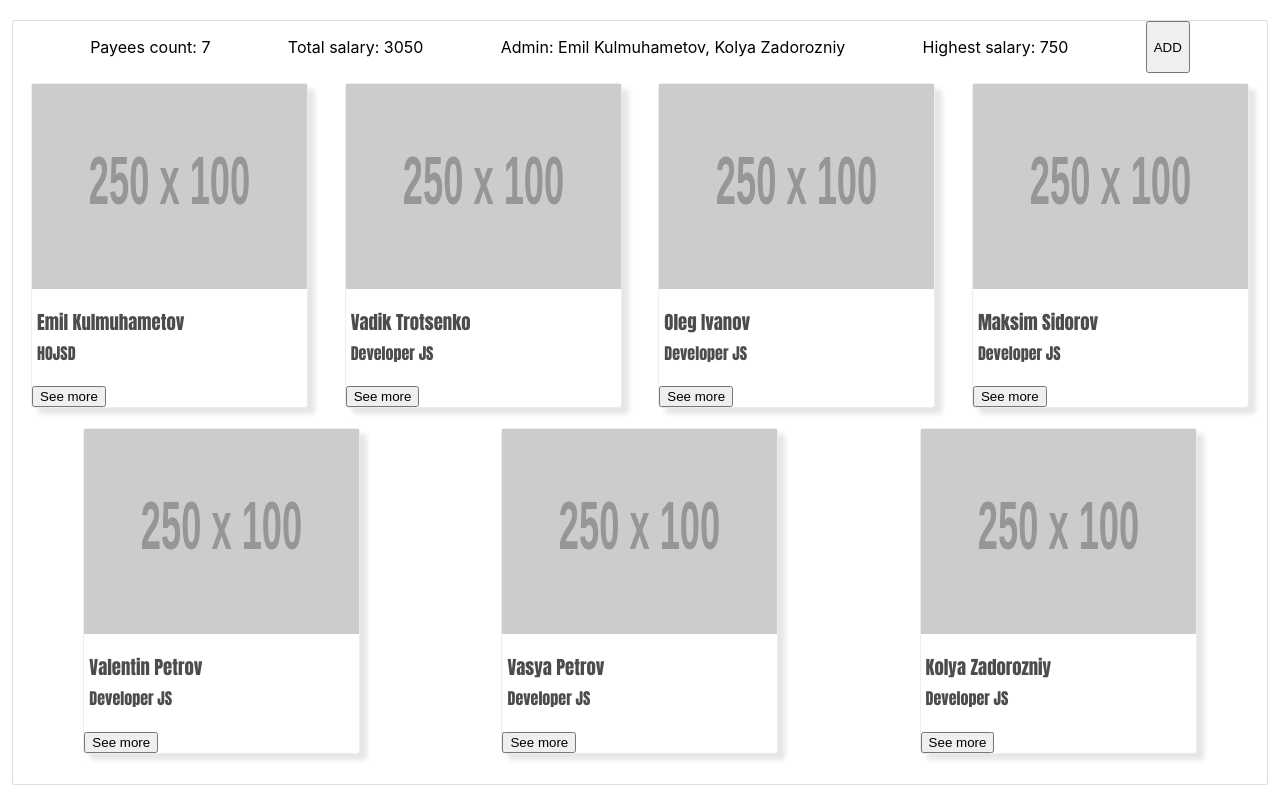
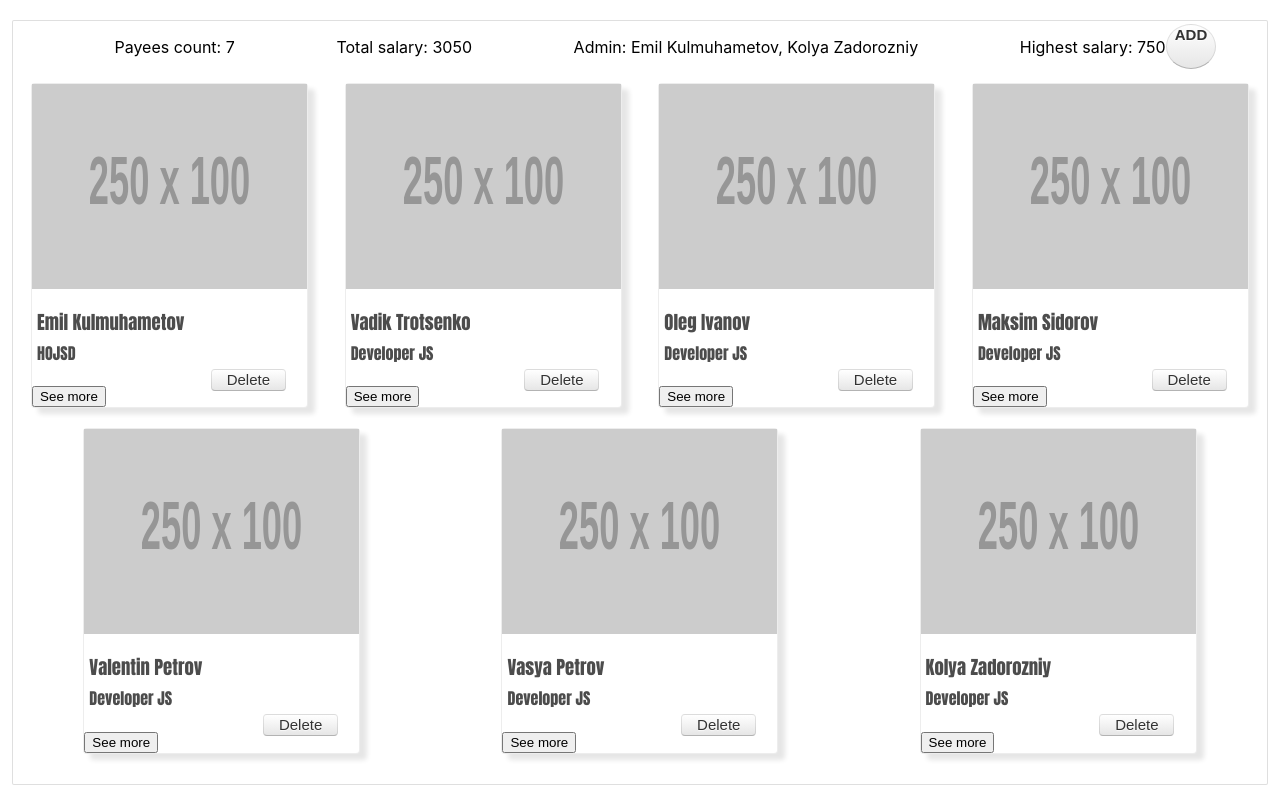
Before and after one commit to emiljj/vadim-react-js-payroll, a React (Create React App) app: page / in a window 1280 px wide. Built offline with nearby package versions, Linux system fonts and the light colour scheme.

Commit message:
added form

```diff
--- a/src/composed-components/payee/PayeeCard/payee-card.component.tsx
+++ b/src/composed-components/payee/PayeeCard/payee-card.component.tsx
@@ -8,6 +8,7 @@ interface IPayeeCardProps {
   isOpened: boolean;
   handleSeeMoreBtnClick: () => void;
   handleSeeLessBtnClick: () => void;
+  handleDeleteBtnClick: () => void;
 }
 
 const getRolesList = (payee: IPayee): string => {
@@ -22,11 +23,16 @@ const PayeeCard = (props: IPayeeCardProps) => {
     isOpened,
     handleSeeMoreBtnClick,
     handleSeeLessBtnClick,
+    handleDeleteBtnClick,
   } = props;
 
   return (
     <div className="payee-card">
-      <img className="payee-card__image" src="https://fakeimg.pl/250x100/" />
+      <img
+        className="payee-card__image"
+        alt=""
+        src="https://fakeimg.pl/250x100/"
+      />
       <div className="payee-card__title">
         <div className="name__title">
           <h3>{`${payee.firstName} ${payee.lastName}`}</h3>
@@ -35,6 +41,9 @@ const PayeeCard = (props: IPayeeCardProps) => {
           </div>
         </div>
       </div>
+      <button className="button-delete" onClick={handleDeleteBtnClick}>
+        Delete
+      </button>
       {!isOpened && <button onClick={handleSeeMoreBtnClick}>See more</button>}
       {isOpened && (
         <div className="payee-card__information">
--- a/src/composed-components/payee/PayeeCard/payee-card.style.css
+++ b/src/composed-components/payee/PayeeCard/payee-card.style.css
@@ -61,3 +61,153 @@
   border-top: 20px solid rgb(189, 185, 182);
   clear: both;
 }
+
+.button-delete {
+  background: linear-gradient(to bottom, #ffffff, #e6e6e6) #f5f5f5 repeat-x;
+  border-color: rgba(0, 0, 0, 0.1) rgba(0, 0, 0, 0.1) #b3b3b3;
+  border-radius: 4px;
+  border-style: solid;
+  border-width: 1px;
+  box-shadow: 0 1px 0 rgba(255, 255, 255, 0.2) inset,
+    0 1px 2px rgba(0, 0, 0, 0.05);
+  color: #333333;
+  text-decoration: none;
+  display: block;
+  font-size: 15px;
+  width: 75px;
+  line-height: 20px;
+  padding: 0px 12px;
+  text-align: center;
+  text-shadow: 0 1px 1px rgba(255, 255, 255, 0.75);
+  position: absolute;
+  left: 65%;
+  bottom: 5%;
+  -webkit-transition-duration: 0.3s;
+  transition-duration: 0.3s;
+  -webkit-transition-property: -webkit-transform;
+  transition-property: transform;
+  -webkit-tap-highlight-color: rgba(0, 0, 0, 0);
+  -webkit-transform: translateZ(0);
+  -ms-transform: translateZ(0);
+  transform: translateZ(0);
+  box-shadow: 0 0 1px rgba(0, 0, 0, 0);
+}
+
+.button-delete:before {
+  pointer-events: none;
+  position: absolute;
+  z-index: -1;
+  content: '';
+  top: 100%;
+  left: 5%;
+  height: 10px;
+  width: 90%;
+  opacity: 0;
+  background: -webkit-radial-gradient(
+    center,
+    ellipse,
+    rgba(0, 0, 0, 0.35) 0%,
+    rgba(0, 0, 0, 0) 80%
+  );
+  background: radial-gradient(
+    ellipse at center,
+    rgba(0, 0, 0, 0.35) 0%,
+    rgba(0, 0, 0, 0) 80%
+  );
+  -webkit-transition-duration: 0.3s;
+  transition-duration: 0.3s;
+  -webkit-transition-property: -webkit-transform, opacity;
+  transition-property: transform, opacity;
+}
+
+.button-delete:hover {
+  -webkit-transform: translateY(-5px);
+  -ms-transform: translateY(-5px);
+  transform: translateY(-5px);
+}
+.button-delete:hover:before {
+  opacity: 1;
+  -webkit-transform: translateY(5px);
+  -ms-transform: translateY(5px);
+  transform: translateY(5px);
+}
+
+.button-delete:focus {
+  outline: none;
+}
+
+.add-button {
+  background: linear-gradient(to bottom, #ffffff, #e6e6e6) #f5f5f5 repeat-x;
+  border-color: rgba(0, 0, 0, 0.1) rgba(0, 0, 0, 0.1) #b3b3b3;
+  border-radius: 50%;
+  border-style: solid;
+  border-width: 1px;
+  box-shadow: 0 1px 0 rgba(255, 255, 255, 0.2) inset,
+    0 1px 2px rgba(0, 0, 0, 0.05);
+  color: #333333;
+  text-decoration: none;
+  display: flex;
+  font-size: 15px;
+  font-weight: 900;
+  width: 50px;
+  height: 45px;
+  line-height: 20px;
+  padding: 0px 12px;
+  justify-content: center;
+  text-shadow: 0 1px 1px rgba(255, 255, 255, 0.75);
+  position: absolute;
+  right: 5%;
+  top: 3%;
+  -webkit-transition-duration: 0.3s;
+  transition-duration: 0.3s;
+  -webkit-transition-property: -webkit-transform;
+  transition-property: transform;
+  -webkit-tap-highlight-color: rgba(0, 0, 0, 0);
+  -webkit-transform: translateZ(0);
+  -ms-transform: translateZ(0);
+  transform: translateZ(0);
+  box-shadow: 0 0 1px rgba(0, 0, 0, 0);
+}
+
+.add-button:before {
+  pointer-events: none;
+  position: absolute;
+  z-index: -1;
+  content: '';
+  top: 100%;
+  left: 5%;
+  height: 10px;
+  width: 90%;
+  opacity: 0;
+  background: -webkit-radial-gradient(
+    center,
+    ellipse,
+    rgba(0, 0, 0, 0.35) 0%,
+    rgba(0, 0, 0, 0) 80%
+  );
+  background: radial-gradient(
+    ellipse at center,
+    rgba(0, 0, 0, 0.35) 0%,
+    rgba(0, 0, 0, 0) 80%
+  );
+  -webkit-transition-duration: 0.3s;
+  transition-duration: 0.3s;
+  -webkit-transition-property: -webkit-transform, opacity;
+  transition-property: transform, opacity;
+}
+
+.add-button:hover {
+  -webkit-transform: translateY(-5px);
+  -ms-transform: translateY(-5px);
+  transform: translateY(-5px);
+}
+.add-button:hover:before {
+  opacity: 1;
+  -webkit-transform: translateY(5px);
+  -ms-transform: translateY(5px);
+  transform: translateY(5px);
+}
+
+.add-button:focus {
+  outline: none;
+}
--- /dev/null
+++ b/src/composed-components/payee/PayeeForm/payee-form.component.tsx
@@ -0,0 +1,15 @@
+import React from 'react';
+
+import './payee-form.style.css';
+
+interface IPayeeFormProps {}
+
+const PayeeForm = (props: IPayeeFormProps) => {
+  return (
+    <div className="payee-form">
+      <h1>Here could be your form</h1>
+    </div>
+  );
+};
+
+export default PayeeForm;
--- /dev/null
+++ b/src/containers/PayeesContainer/PayeePageHeader.tsx
@@ -0,0 +1,42 @@
+import React from 'react';
+
+import './payees.container.style.css';
+
+interface IPayeePageHeaderProps {
+  payeesCount: number;
+  totalSalary: number;
+  adminNames: string;
+  highestSalary: number;
+  onAddButtonClick: () => void;
+}
+
+const PayeePageHeader = (props: IPayeePageHeaderProps) => {
+  const {
+    payeesCount,
+    totalSalary,
+    adminNames,
+    highestSalary,
+    onAddButtonClick,
+  } = props;
+  return (
+    <div className="payee-container__header">
+      <div>
+        <p>Payees count: {payeesCount} </p>
+      </div>
+      <div>
+        <p>Total salary: {totalSalary} </p>
+      </div>
+      <div>
+        <p>Admin: {adminNames}</p>
+      </div>
+      <div>
+        <p>Highest salary: {highestSalary}</p>
+      </div>
+      <button className="add-button" onClick={onAddButtonClick}>
+        ADD
+      </button>
+    </div>
+  );
+};
+
+export default PayeePageHeader;
--- a/src/containers/PayeesContainer/payees.container.tsx
+++ b/src/containers/PayeesContainer/payees.container.tsx
@@ -2,8 +2,10 @@ import React from 'react';
 import { IPayee } from '../../core/payee/payee.types';
 import { testData } from './test.data';
 import PayeeCard from '../../composed-components/payee/PayeeCard/payee-card.component';
+import PayeeForm from '../../composed-components/payee/PayeeForm/payee-form.component';
 
 import './payees.container.style.css';
+import PayeePageHeader from './PayeePageHeader';
 
 interface IPayeeContainerProps {}
 
@@ -11,7 +13,7 @@ interface IPayeeContainerState {
   payees: IPayee[];
   activeId: number | null;
   formOpened: boolean;
-  formAddOpened: boolean;
+  formClosed: boolean;
 }
 
 class PayeesContainer extends React.Component<
@@ -22,7 +24,7 @@ class PayeesContainer extends React.Component<
     payees: testData,
     activeId: null,
     formOpened: false,
-    formAddOpened: false,
+    formClosed: true,
   };
 
   calculatePayeesTotalSalary = (): number => {
@@ -44,7 +46,7 @@ class PayeesContainer extends React.Component<
       return acc;
     }, '');
   };
-
+  //  TODO : use forEeach
   findHighestSalary = (): number => {
     const { payees } = this.state;
     let userData = payees[0];
@@ -55,24 +57,41 @@ class PayeesContainer extends React.Component<
         userData = payee;
       }
     }
+    if (userData) {
       return userData.salary;
+    }
+    return 0;
   };
 
   setOpenedId = (id: number | null): void => {
     this.setState({ activeId: id });
   };
 
-  OpenForm = (): void => {
+  deletePayee = (payeeId: number) => {
+    const filtered = this.state.payees.filter(item => item.id !== payeeId);
+    this.setState({ payees: filtered });
+  };
+
+  openForm = (): void => {
     this.setState({ formOpened: true });
   };
 
-  OpenAddForm = (): void => {
-    this.setState({ formAddOpened: true });
+  closeForm = (): void => {
+    this.setState({ formOpened: false });
   };
 
   render() {
-    const { activeId, payees, formOpened, formAddOpened } = this.state;
-    const payeesList = (
+    const { activeId, payees, formOpened } = this.state;
+    return (
+      <div className="payee-container">
+        <PayeePageHeader
+          payeesCount={payees.length}
+          totalSalary={this.calculatePayeesTotalSalary()}
+          adminNames={this.getUsersAdminsListNames()}
+          highestSalary={this.findHighestSalary()}
+          onAddButtonClick={this.openForm}
+        />
+        {!formOpened ? (
           <div className="payee-container__payees-list">
             {payees.map((payee: IPayee) => {
               const isOpened: boolean = activeId === payee.id;
@@ -83,38 +102,15 @@ class PayeesContainer extends React.Component<
                   isOpened={isOpened}
                   handleSeeMoreBtnClick={() => this.setOpenedId(payee.id)}
                   handleSeeLessBtnClick={() => this.setOpenedId(null)}
+                  handleDeleteBtnClick={() => this.deletePayee(payee.id)}
                 />
               );
             })}
           </div>
-    );
-    return (
-      <div className="payee-container">
-        <div className="payee-container__header">
-          <div>
-            <p>Payees count: {payees.length} </p>
-          </div>
-          <div>
-            <p>Total salary: {this.calculatePayeesTotalSalary()} </p>
-          </div>
-          <div>
-            <p>Admin: {this.getUsersAdminsListNames()}</p>
-          </div>
-          <div>
-            <p>Highest salary: {this.findHighestSalary()}</p>
-          </div>
-          <button onClick={this.OpenForm}>ADD</button>
-        </div>
-        {!formOpened ? (
-          payeesList
         ) : (
           <div>
-            {!formAddOpened ? (
-              <div>
-                <button onClick={this.OpenAddForm}>Cancel</button>
-                <p>Form added users</p>
-              </div>
-            ) : null}
+            <PayeeForm />
+            <button onClick={this.closeForm}>Cancel</button>
           </div>
         )}
       </div>
```
Also changed, not shown: src/composed-components/payee/PayeeForm/payee-form.style.css (added). Lines whose indentation alone changed are shown as unchanged.
